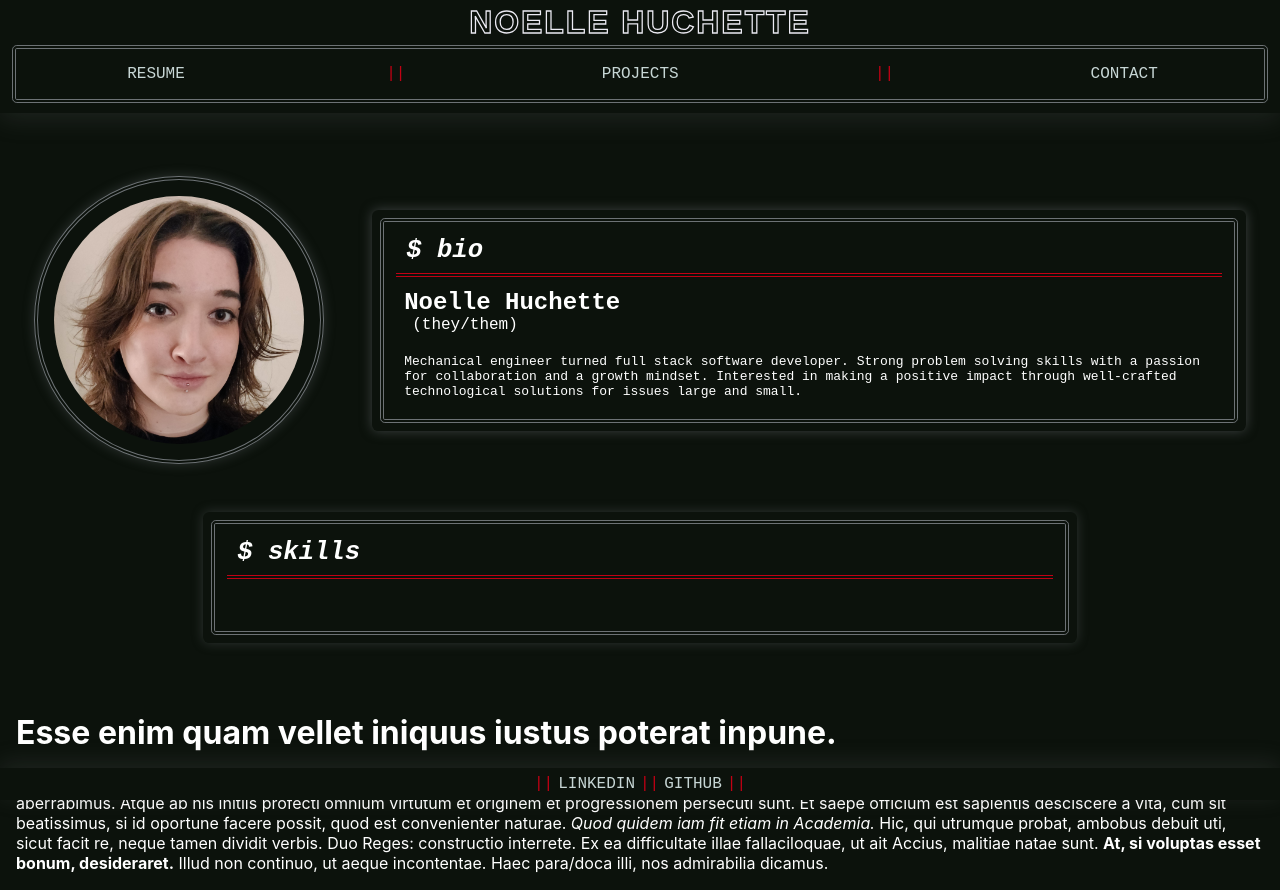
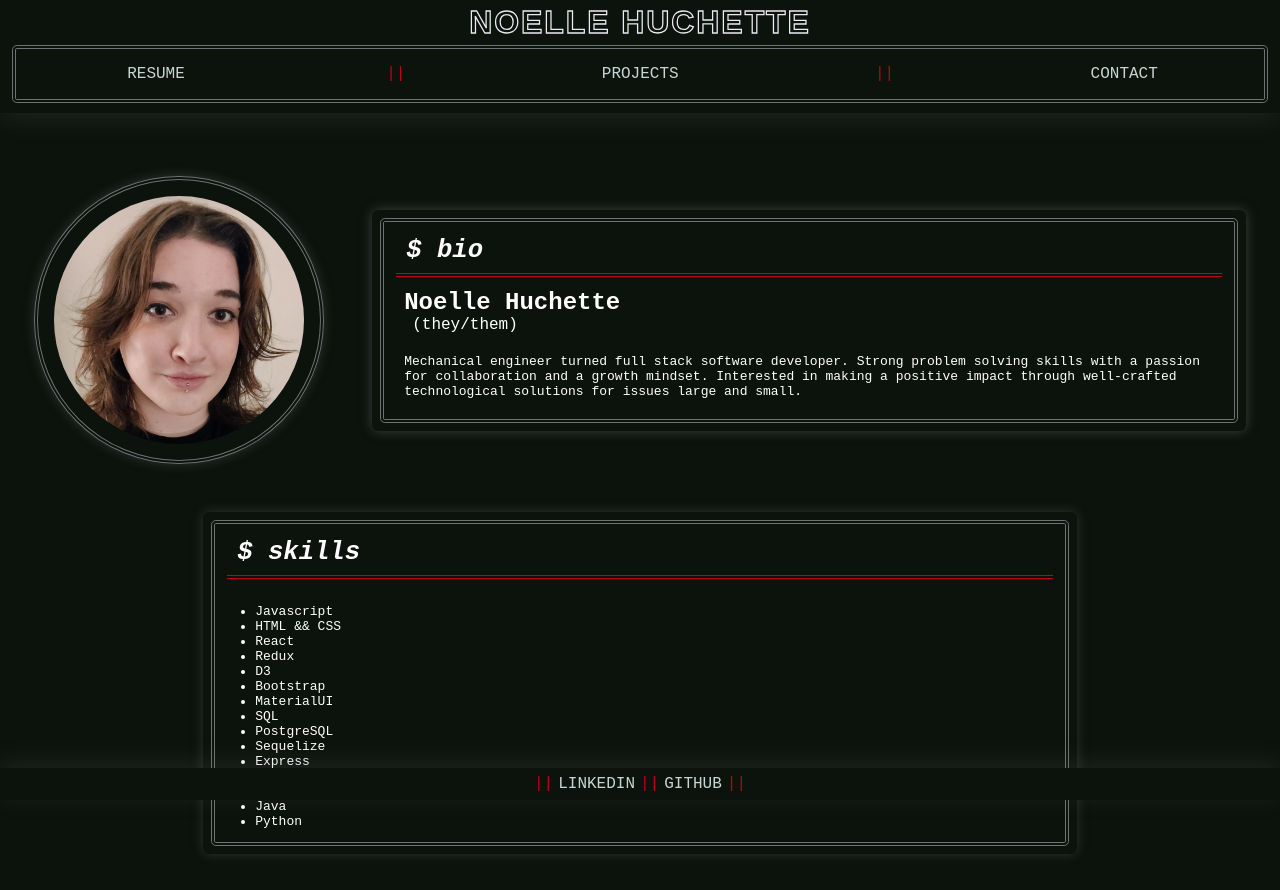
Before and after one commit to noellehuchette/portfolio, a React (Create React App) app: page / in a window 1280 px wide. Shown: the top 890 px of the page. Built offline with nearby package versions, Linux system fonts and the light colour scheme.

Commit message:
adding skills

```diff
--- a/src/client/components/Home/index.js
+++ b/src/client/components/Home/index.js
@@ -29,7 +29,23 @@ const Home = (props) => {
             <div className="block-title">
               <h2>$ skills</h2>
             </div>
-            <p></p>
+            <ul>
+              <li>Javascript</li>
+              <li>HTML && CSS</li>
+              <li>React</li>
+              <li>Redux</li>
+              <li>D3</li>
+              <li>Bootstrap</li>
+              <li>MaterialUI</li>
+              <li>SQL</li>
+              <li>PostgreSQL</li>
+              <li>Sequelize</li>
+              <li>Express</li>
+              <li>Firebase</li>
+              <li>JWT</li>
+              <li>Java</li>
+              <li>Python</li>
+            </ul>
           </div>
         </div>
         {loremIpsum()}
```
